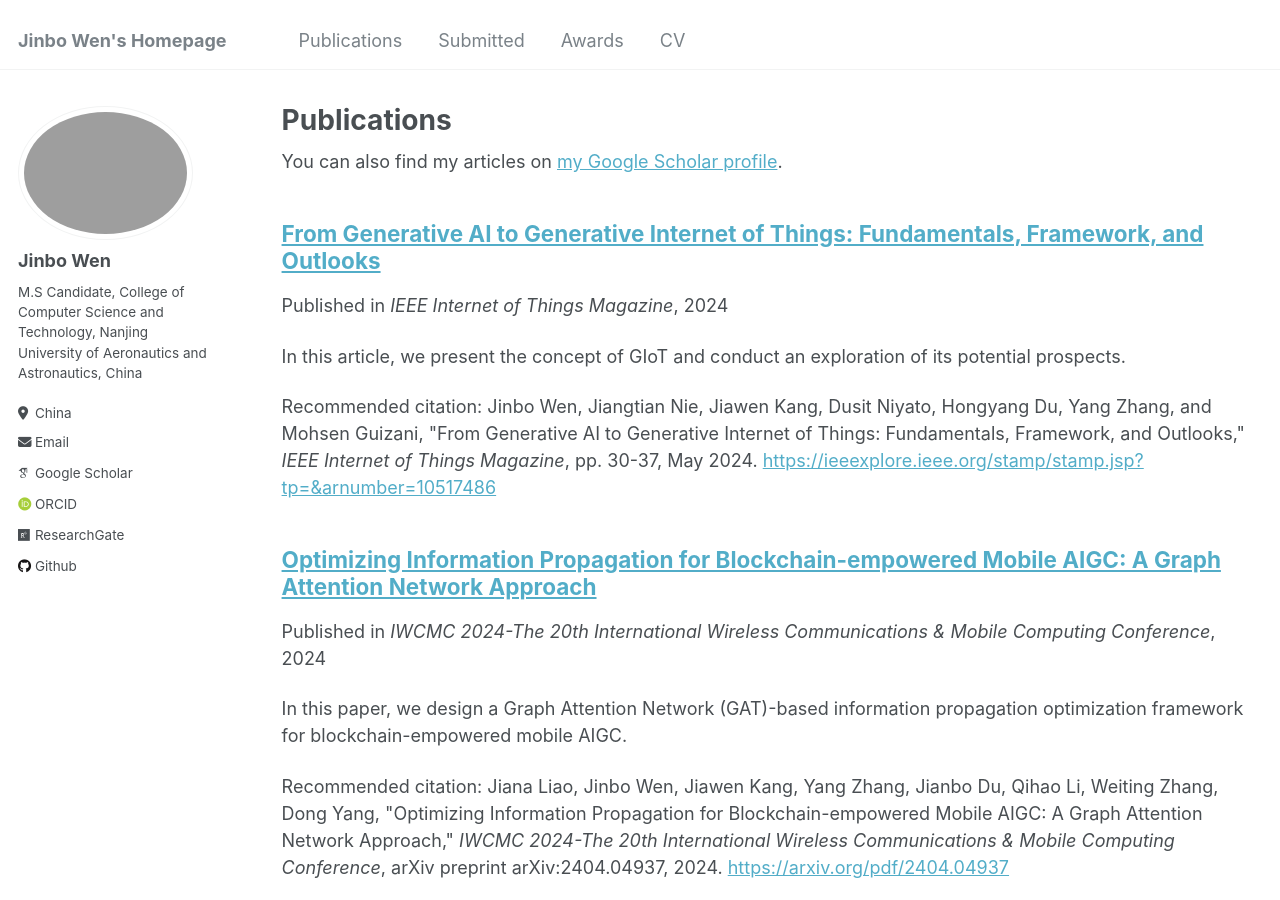
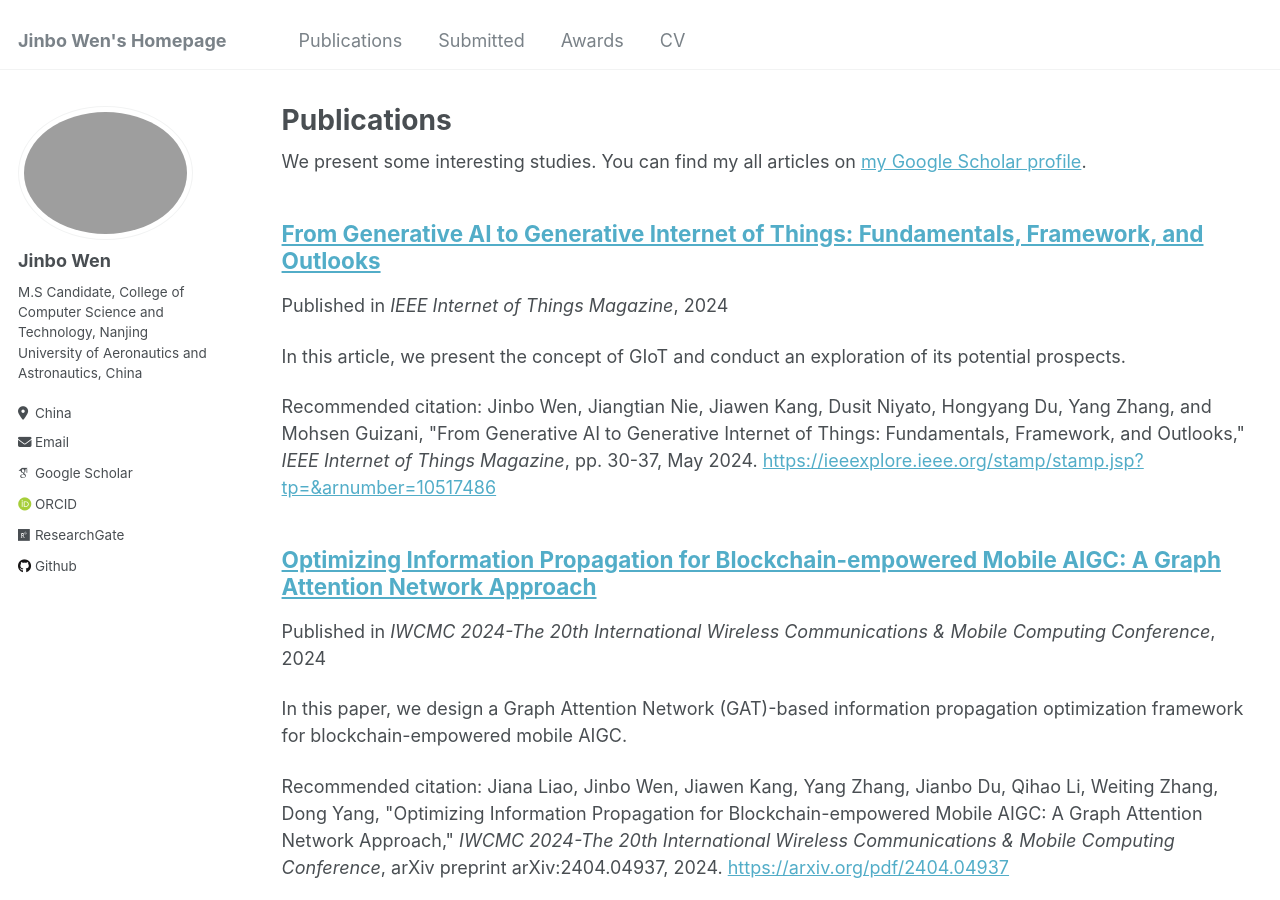
Before and after one commit to JinboWen00/JinboWen00.github.io, a Jekyll site: the page built from _pages/publications.md, in a window 1280 px wide and 900 px high. Built offline with Jekyll 4.4.1, drawn with Linux system fonts in a browser that asks for light colours; some web fonts are replaced.

Commit message:
Update publications.md

```diff
--- a/_pages/publications.md
+++ b/_pages/publications.md
@@ -6,7 +6,7 @@
 ---
 
 {% if site.author.googlescholar %}
-  <div class="wordwrap">You can also find my articles on <a href="{{site.author.googlescholar}}">my Google Scholar profile</a>.</div>
+  <div class="wordwrap">We present some interesting studies. You can find my all articles on <a href="{{site.author.googlescholar}}">my Google Scholar profile</a>.</div>
 {% endif %}
 
 {% include base_path %}
```
